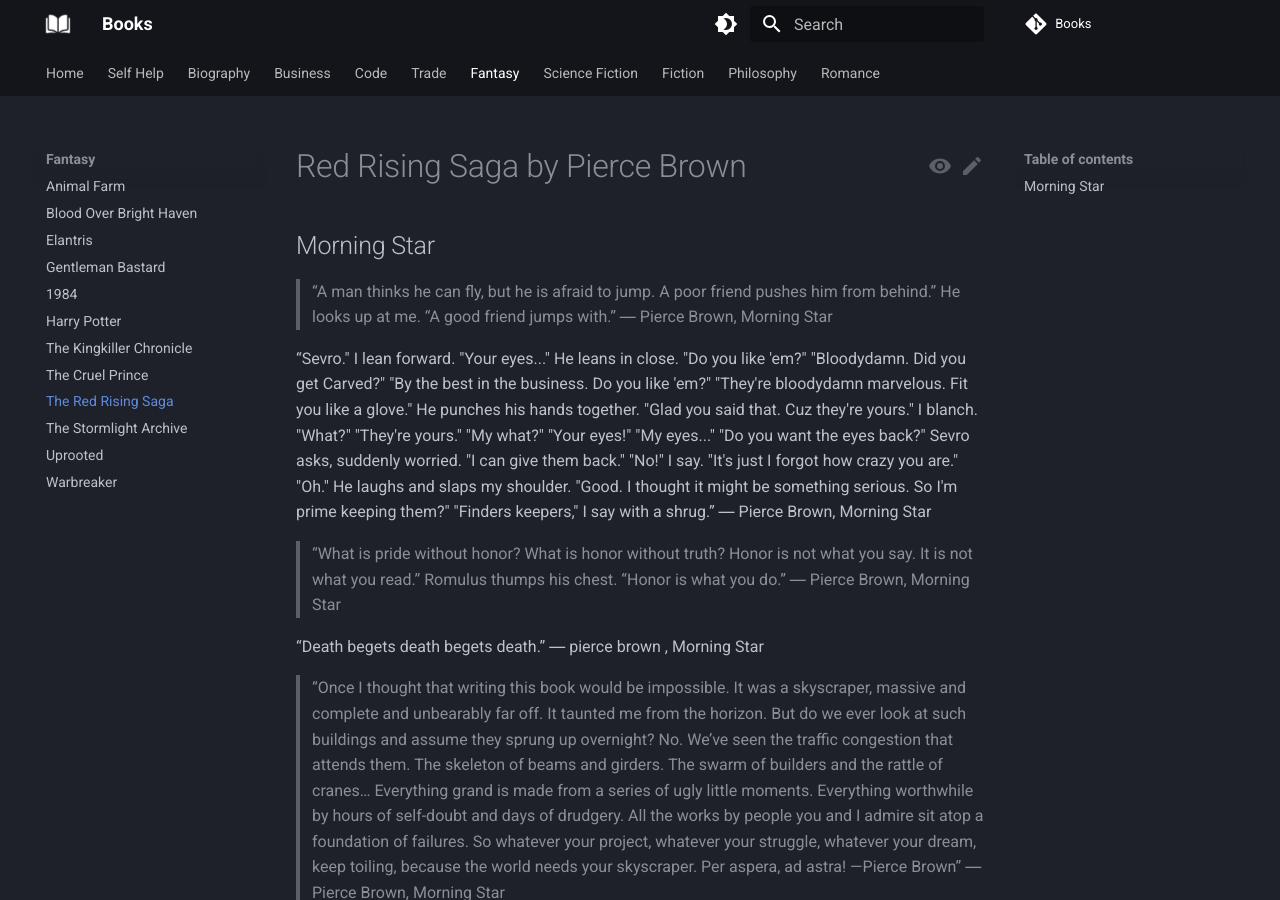
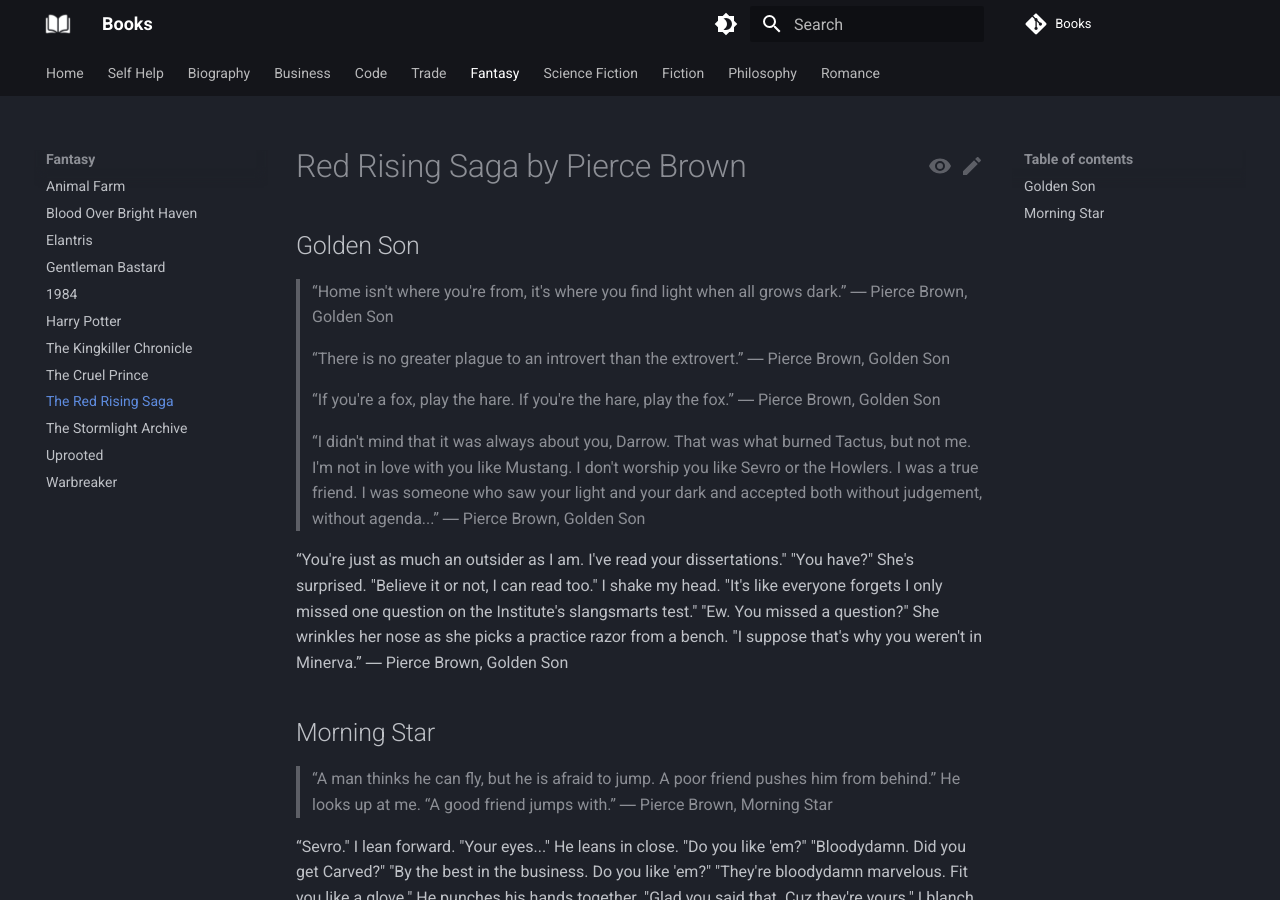
Before and after one commit to vivekkpatel/Books, an MkDocs documentation site: the page built from docs/Fantasy/The Red Rising Saga.md, in a window 1280 px wide and 900 px high. Built offline with MkDocs 1.6.1 and Material for MkDocs 9.7.7, drawn with Linux system fonts in a browser that asks for light colours; comment, search, counter and statistics services are not loaded.

Commit message:
Add quotes and excerpts from Golden Son to Fantasy section

```diff
--- a/docs/Fantasy/The Red Rising Saga.md
+++ b/docs/Fantasy/The Red Rising Saga.md
@@ -1,4 +1,27 @@
 # Red Rising Saga by Pierce Brown
+
+## Golden Son
+> “Home isn't where you're from, it's where you find light when all grows dark.”
+― Pierce Brown, Golden Son
+>
+
+> “There is no greater plague to an introvert than the extrovert.”
+― Pierce Brown, Golden Son
+>
+
+> “If you're a fox, play the hare. If you're the hare, play the fox.”
+― Pierce Brown, Golden Son
+>
+
+> “I didn't mind that it was always about you, Darrow. That was what burned Tactus, but not me. I'm not in love with you like Mustang. I don't worship you like Sevro or the Howlers. I was a true friend. I was someone who saw your light and your dark and accepted both without judgement, without agenda...”
+― Pierce Brown, Golden Son
+>
+
+“You're just as much an outsider as I am. I've read your dissertations."
+"You have?" She's surprised.
+"Believe it or not, I can read too." I shake my head. "It's like everyone forgets I only missed one question on the Institute's slangsmarts test."
+"Ew. You missed a question?" She wrinkles her nose as she picks a practice razor from a bench. "I suppose that's why you weren't in Minerva.”
+― Pierce Brown, Golden Son
 
 ## Morning Star
 > “A man thinks he can fly, but he is afraid to jump. A poor friend pushes him from behind.” He looks up at me. “A good friend jumps with.”
```
